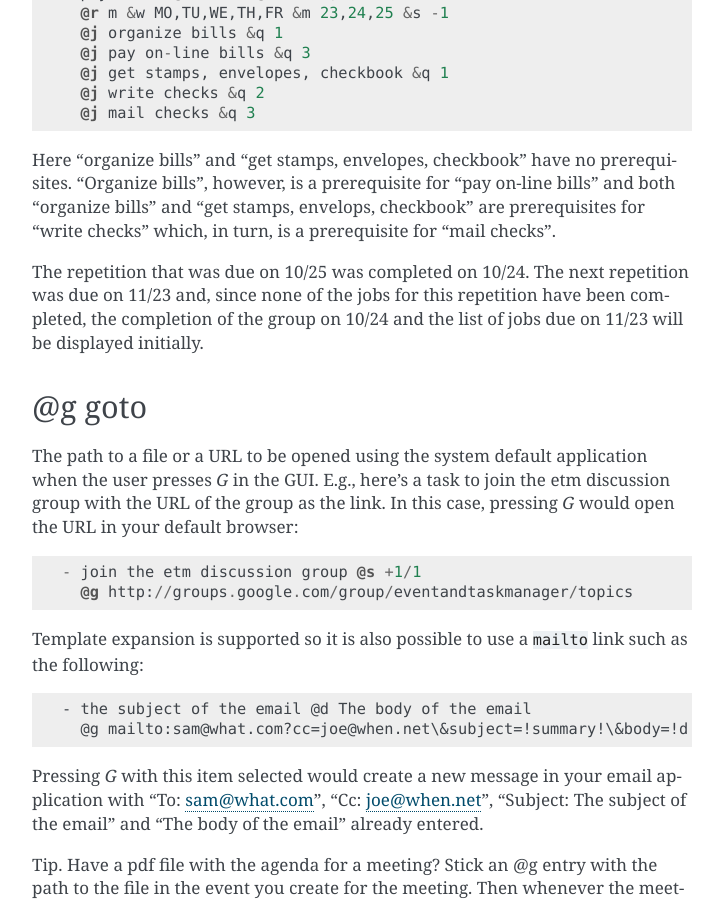
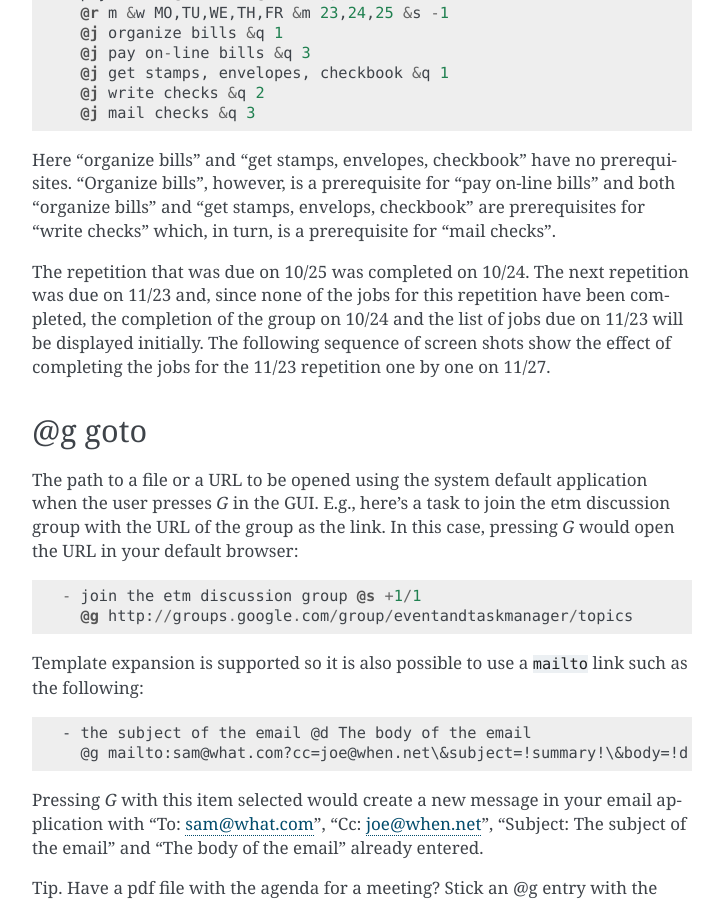
Before and after one commit to dagraham/etm-tk, a Sphinx documentation site: the page built from docs/ATKEYS.rst, in a window 1280 px wide and 900 px high, scrolled down 3705 px. Shown: the whole window, without its empty margins (388-1111 px from the left). Built offline with Sphinx 7.4.7, drawn with Linux system fonts in a browser that asks for light colours.

Commit message:
Auto-commit: saved ATKEYS.rst

```diff
--- a/docs/ATKEYS.rst
+++ b/docs/ATKEYS.rst
@@ -192,7 +192,9 @@ prerequisite for "mail checks".
 The repetition that was due on 10/25 was completed on 10/24. The next
 repetition was due on 11/23 and, since none of the jobs for this
 repetition have been completed, the completion of the group on 10/24 and
-the list of jobs due on 11/23 will be displayed initially.
+the list of jobs due on 11/23 will be displayed initially. The following
+sequence of screen shots show the effect of completing the jobs for the
+11/23 repetition one by one on 11/27.
 
 @g goto
 -------
```
